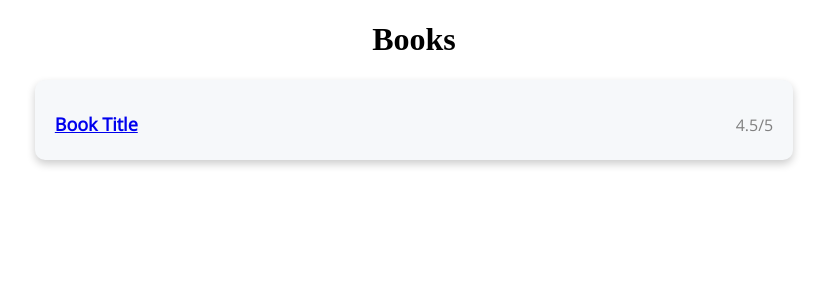
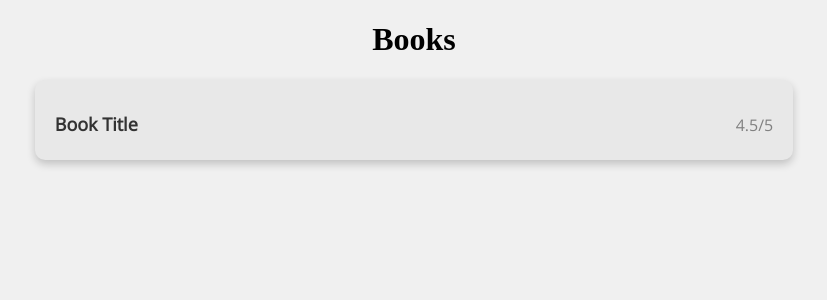
Before and after one commit to Kortelange/webpage, a Jekyll site: the page built from docs/books/index.md, in a window 1280 px wide. Shown: the top 300 px of the page, without its empty margins (226-1053 px from the left). Built offline with Jekyll 4.4.1, drawn with Linux system fonts in a browser that asks for light colours.

Commit message:
Add minor styling

```diff
--- a/assets/css/style.css
+++ b/assets/css/style.css
@@ -1,6 +1,9 @@
+body {
+    background-color: #F0F0F0;
+}
+
 .container {
     width: 60%;
-    background-color: lightgray;
     margin: auto; /* center the container */
     display: flex;
     padding: 20px;
@@ -38,11 +41,15 @@
     text-align: left;
     font-family: 'Open Sans', sans-serif;
     margin-bottom: 10px;
-    background-color: #f6f8fa;
     border-radius: 10px;
     transition: height 0.5s;
     height: 80px;
     overflow: hidden;
+}
+
+.container, .book-card {
+    background-color: #E8E8E8;
+    color: #000000;
 }
 
 .book-card:hover {
@@ -68,3 +75,17 @@
     padding: 20px;
     text-align: justify;
 }
+
+.book-card h1 a {
+    color: #333333;
+    text-decoration: none;
+}
+
+.book-card h1 a:visited {
+    color: #333333;
+}
+
+.book-card h1 a:hover {
+    color: #007BFF;
+    text-decoration: underline;
+}
--- a/docs/books/index.md
+++ b/docs/books/index.md
@@ -10,7 +10,7 @@ title: Books
 {% for book in site.books %}
 <div class="book-card">
     <div class="header">
-        <a href="{{ book.url | relative_url }}"><h1>{{ book.title }}</h1></a>
+        <h1><a href="{{ book.url | relative_url }}">{{ book.title }}</a></h1>
         <div class="rating">{{ book.rating }}/5</div>
     </div>
     <p>{{ book.short_review }}</p>
```
